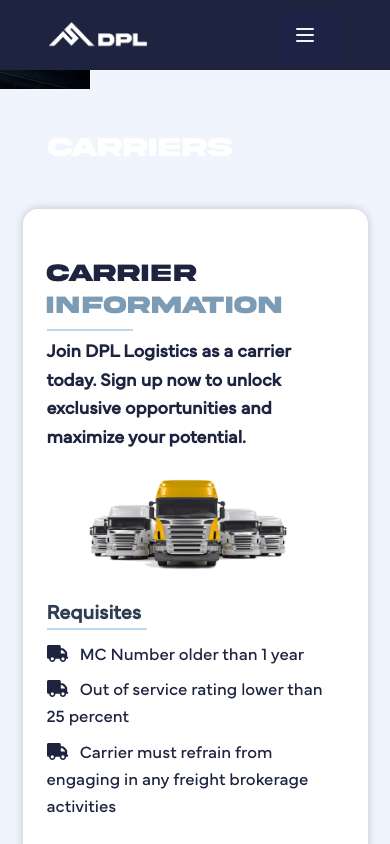
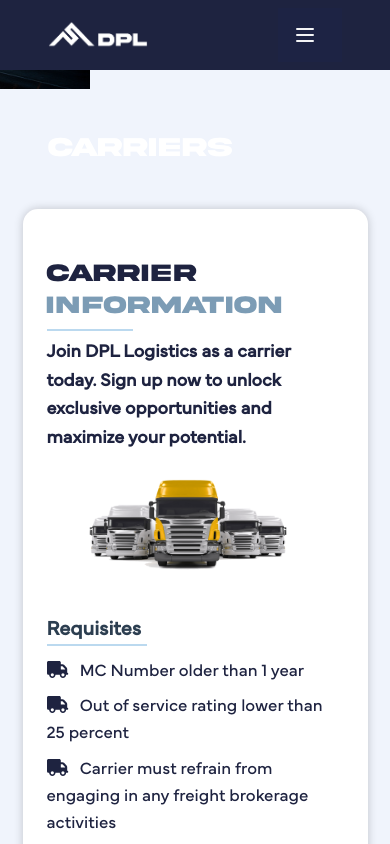
Before and after one commit to PRCodeCraft/dpl-logistics, a Vue app: page /carriers in a window 390 px wide. Shown: the top 844 px of the page. Built offline with nearby package versions, Linux system fonts and the light colour scheme; what vue-sweetalert2 would draw is missing.

Commit message:
fixed carrier

```diff
--- a/src/views/CarrierView.vue
+++ b/src/views/CarrierView.vue
@@ -249,7 +249,7 @@ import carrierPacket from '@/assets/files/carrierPacket.pdf'
     top: 5rem;
   }
   .pr-requisites.pr-carriers-requisites {
-    padding-top: 7rem;
+    padding-top: 8rem;
   }
   .pr-carrier-group {
     top: 260px;
@@ -272,7 +272,7 @@ import carrierPacket from '@/assets/files/carrierPacket.pdf'
   }
   .overlap-box {
     width: 20em;
-    height: 79em;
+    height: 75em;
   }
   .px-24 {
     padding-left: 1rem;
@@ -286,8 +286,8 @@ import carrierPacket from '@/assets/files/carrierPacket.pdf'
     width: 37%;
   }
   .pr-carrier-group {
-    top: 290px;
-    right: 2rem;
+    top: 265px;
+    right: 3rem;
   }
   .pr-carriers-container[data-v-fc8709a5] {
     padding: 0.5rem;
```
